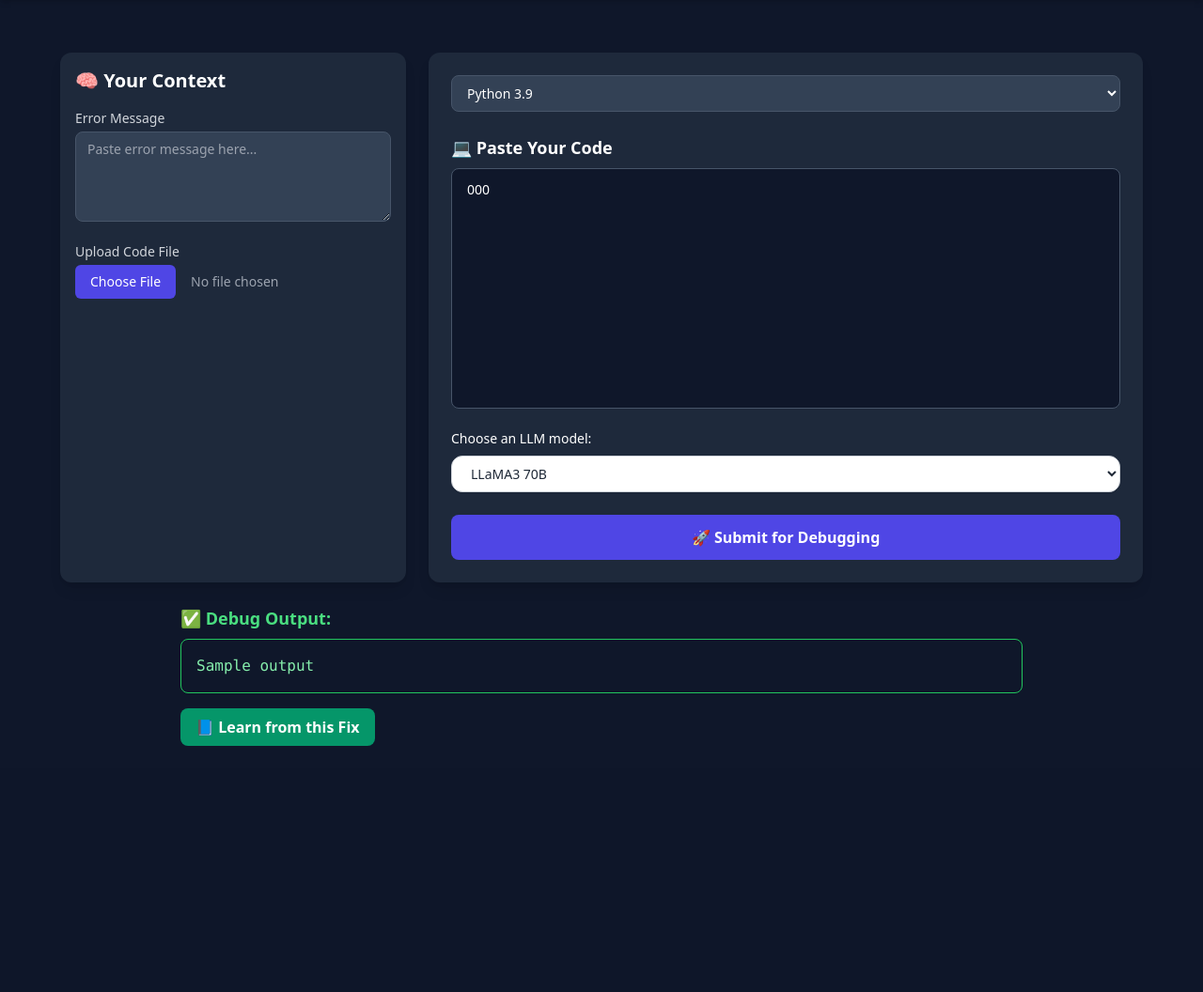
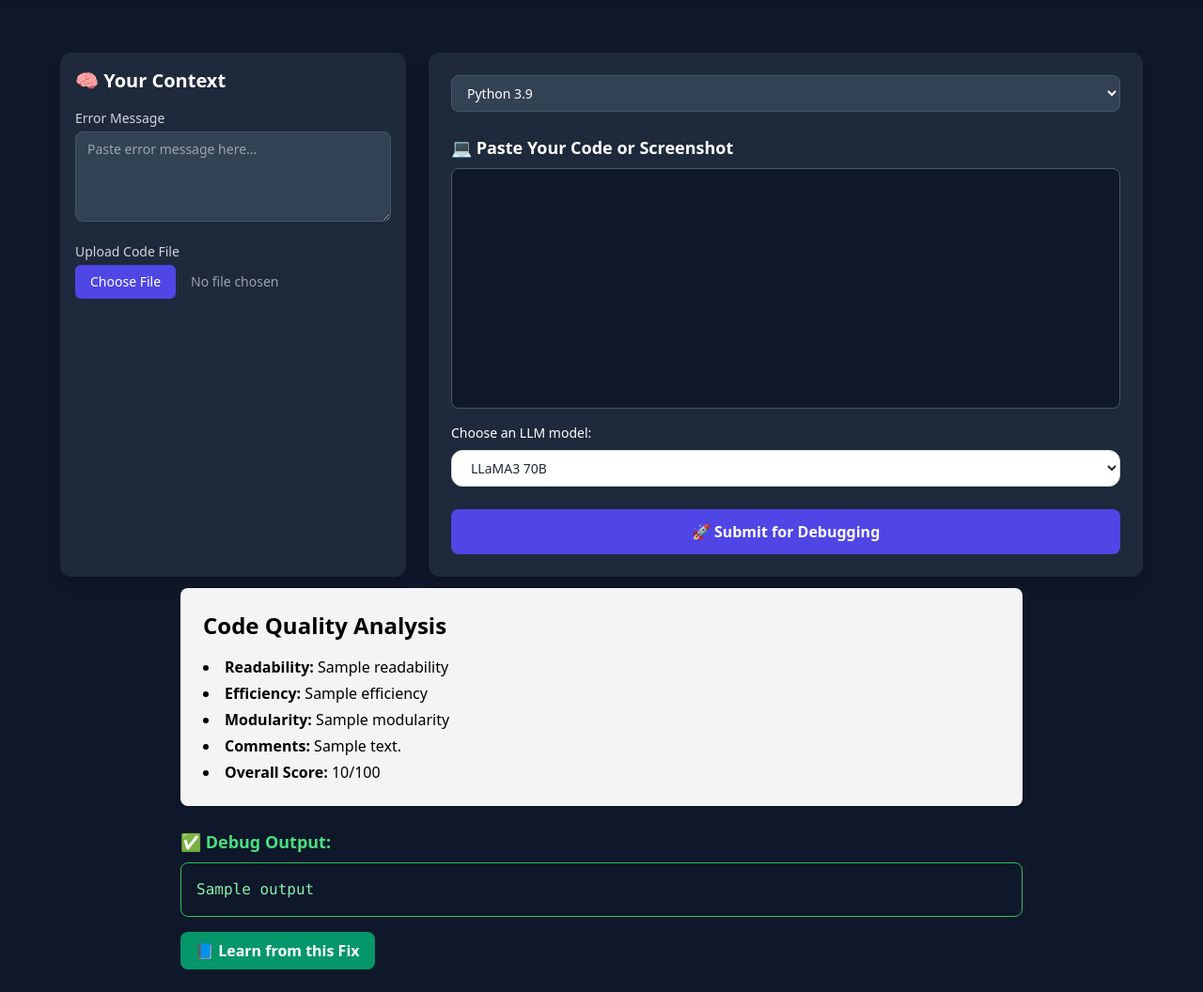
Before and after one commit to adarsh2023calc/vistas2, a FastAPI app: template templates/index.html in a window 1280 px wide. Shown: the part 72-1128 px from the top of the page at 94% size. Before the commit the page ends 866 px from the top, so only its background shows below. Run offline with FastAPI, Linux system fonts and the light colour scheme; the template is opened without the code that fills it: most values are stand-ins (such as "Sample title", 1, 10 or a date in 2020); some libraries are stand-ins or nearby versions.

Commit message:
deleted:    salesforce_codegen_finetuned/vocab.json

```diff
--- a/main.py
+++ b/main.py
@@ -4,11 +4,11 @@ from fastapi.templating import Jinja2Templates
 from langchain.agents import initialize_agent
 from langchain.agents.agent_types import AgentType
 from langchain_groq import ChatGroq
+from groq import Groq
 from langchain.tools import Tool
 import json
 from langchain.utilities.serpapi import SerpAPIWrapper
 from pydantic import BaseModel
-from langchain_core.exceptions import OutputParserException
 from passlib.context import CryptContext
 from transformers import AutoModelForCausalLM, AutoTokenizer, pipeline
 from langchain.llms import HuggingFacePipeline
@@ -18,6 +18,11 @@ import requests
 import os
 import torch
 from dotenv import load_dotenv
+
+
+
+
+
 
 
 
@@ -82,6 +87,29 @@ github_tool = Tool(
 
 
 
+
+
+def clean_llm_output_with_groq(raw_output):
+    prompt = f"""The following text is a raw output from a language model that failed to parse.
+        It may contain error messages or parsing failure notes.
+        Please remove all mentions of parsing errors or exceptions and return only the meaningful assistant response.
+
+        Raw Output:
+        \"\"\"{raw_output}\"\"\"
+
+        Cleaned Response:"""
+    client = Groq(api_key=os.environ.get("GROQ_API_KEY"),)
+
+    response = client.chat.completions.create(
+        model="llama3-70b-8192",
+        messages=[
+            {"role": "system", "content": "You are an assistant that cleans malformed LLM output."},
+            {"role": "user", "content": prompt}
+        ],
+        temperature=0.2
+    )
+
+    return response.choices[0].message.content.strip()
 
 
 def execute_code(language,code):
@@ -181,10 +209,12 @@ def ask_gpt(code, model,error):
 
     try:
         response = agent.run(input=prompt)
+
     except ValueError as e:
         # The ValueError contains the raw LLM output that couldn't be parsed
         print("⚡ Output parsing failed. Capturing raw output.")
         response = str(e)
+        response = clean_llm_output_with_groq(response)
 
     return response
 
@@ -199,9 +229,12 @@ async def home(request: Request):
 async def ask_groq(request: Request, code: str = Form(...), model: str = Form(...),language:str=Form(...),error:str=Form(...)):
     print(f"Selected Model: {model}")  # Debugging line
     output = ask_gpt(code, model,error)
+    if len(code.split()) > 1000:
+        code = "\n".join(code.split("\n")[:100]) + "\n# Code truncated due to size limit"
     code_debugging_output= execute_code(language,code)
-    print(code_debugging_output)
-    return templates.TemplateResponse("index.html", {"request": request, "output": output, "code": code, "model": model,"debug":code_debugging_output})
+    code_quality_response = AI_Code_Reviewer(code)
+    return templates.TemplateResponse("index.html", {"request": request, "output": output, "code": code, "model": model,"debug":code_debugging_output,"code_quality":code_quality_response})
+
 
 
 # Password hashing setup
@@ -270,8 +303,6 @@ async def learn(request: LearnRequest):
     try:
         llm = ChatGroq(temperature=0.7, model_name="llama3-70b-8192")
         response = llm.invoke(prompt)
-
-
         # Parse JSON response from LLM
         result = json.loads(response.content)
         print(result)
@@ -279,5 +310,74 @@ async def learn(request: LearnRequest):
         return {"resources":result}
 
     except Exception as e:
-        print(e)
-        return { "error": str(e) }
+        print(f"Initial parsing error: {e}")
+
+        try:
+            # Retry using the LLM to fix the malformed JSON
+            fix_prompt = f"""The following text was supposed to be a JSON response but failed to parse:
+            Please correct it and return a valid JSON object only. No explanation needed."""
+
+            fixed_response = llm.invoke(fix_prompt)
+            result = json.loads(fixed_response.content)
+            print("Fixed using LLM:", result)
+            return result
+
+        except Exception as inner_e:
+            print(f"Fix attempt failed: {inner_e}")
+            return {"error": f"Original error: {e}", "fix_attempt_error": str(inner_e)}
+
+
+
+
+
+def AI_Code_Reviewer(code):
+    prompt = f'''You are a strict code reviewer.
+                Here is the code:
+
+                {code}
+
+                Analyze the following code and return a score from 0 to 100 based only on:
+                1. Code readability
+                2. Naming conventions
+                3. Modularity and reuse
+                4. Commenting and documentation
+                5. Error handling (if applicable)
+
+                Respond only in this exact JSON format. Do not add explanations or markdown:
+
+                {{
+                "readability": "Good",
+                "efficiency": "Moderate",
+                "modularity": "Excellent",
+                "comments": "Lacking",
+                "overall_score": 75
+                }}
+                Only output this JSON list. Do not include any extra text.
+                '''
+
+    try:
+        llm = ChatGroq(temperature=0.2, model_name="llama3-70b-8192")
+        response = llm.invoke(prompt)
+        print(response)
+        # Parse JSON response from LLM
+        result = json.loads(response.content)
+
+
+        return result
+
+    except Exception as e:
+        print(f"Initial parsing error: {e}")
+
+        try:
+            # Retry using the LLM to fix the malformed JSON
+            fix_prompt = f"""The following text was supposed to be a JSON response but failed to parse:
+            Please correct it and return a valid JSON object only. No explanation needed."""
+
+            fixed_response = llm.invoke(fix_prompt)
+            result = json.loads(fixed_response.content)
+            print("Fixed using LLM:", result)
+            return result
+
+        except Exception as inner_e:
+            print(f"Fix attempt failed: {inner_e}")
+            return {"error": f"Original error: {e}", "fix_attempt_error": str(inner_e)}
--- a/templates/index.html
+++ b/templates/index.html
@@ -43,8 +43,17 @@
             <option value="html">HTML</option>
           </select>
         </div>
-        <label class="block text-lg font-semibold mb-2">💻 Paste Your Code</label>
-        <textarea name="code" placeholder="Paste your code here..." class="w-full h-64 bg-[#0f172a] border border-[#475569] rounded-lg px-4 py-3 text-sm text-white resize-none">{{code or " "}}</textarea>
+
+
+        <label class="block text-lg font-semibold mb-2">💻 Paste Your Code or Screenshot</label>
+
+        <div id="paste-area"
+            contenteditable="true"
+            class="w-full h-64 bg-[#0f172a] border border-[#475569] rounded-lg px-4 py-3 text-sm text-white overflow-auto resize-none"
+            placeholder="Paste your code or screenshot here...">
+        </div>
+
+        <input type="hidden" name="code" id="hidden-code">
         <input type="hidden" name="error" id="hidden-error-msg">
 
         <label for="llm-select" class="block mb-2 text-sm font-medium text-white mt-4">Choose an LLM model:</label>
@@ -65,6 +74,17 @@
 
     <!-- Output section -->
     {% if output %}
+          <div class="mt-3 w-full max-w-4xl bg-gray-100 p-6 rounded-lg shadow">
+        <h2 class="text-2xl font-semibold mb-4 text-black">Code Quality Analysis</h2>
+        <ul class="list-disc list-inside text-black space-y-1">
+          <li><strong>Readability:</strong> {{ code_quality.readability }}</li>
+          <li><strong>Efficiency:</strong> {{ code_quality.efficiency }}</li>
+          <li><strong>Modularity:</strong> {{ code_quality.modularity }}</li>
+          <li><strong>Comments:</strong> {{ code_quality.comments }}</li>
+          <li><strong>Overall Score:</strong> {{ code_quality.overall_score }}/100</li>
+        </ul>
+      </div>
+
       <div class="mt-6 w-full max-w-4xl">
         <h2 class="text-lg font-semibold text-green-400">✅ Debug Output:</h2>
         <pre id="output-id" class="mt-2 bg-[#0f172a] p-4 rounded-lg border border-green-500 text-green-300 whitespace-pre-wrap">{{ output }}</pre>
@@ -94,14 +114,13 @@
 
                   data.resources.forEach(resource => {
                     const item = document.createElement('li');
-                    const iframe= document.createElement('iframe');
-                    iframe.src = resource.url;
-                    iframe.target = "_blank";
-                    iframe.height="370";
-                    iframe.width="400";
-                    iframe.name = resource.title;
-                    item.appendChild(iframe);
+                    const link= document.createElement('a');
+                    link.href = resource.url;
+                    link.text = resource.title;
+                    link.target = '_blank';
+                    item.appendChild(link);
                     list.appendChild(item);
+
                   });
 
                   document.getElementById('learn-resources').classList.remove('hidden');
@@ -110,6 +129,37 @@
 
                 }
           }
+          </script>
+
+          <script>
+
+  const pasteArea = document.getElementById('paste-area');
+  const hiddenCode = document.getElementById('hidden-code');
+
+
+        pasteArea.addEventListener('paste', async (event) => {
+          const items = (event.clipboardData || window.clipboardData).items;
+          for (const item of items) {
+            if (item.type.indexOf("image") === 0) {
+              const file = item.getAsFile();
+              const reader = new FileReader();
+              reader.onload = (evt) => {
+                const img = document.createElement("img");
+                img.src = evt.target.result;
+                img.className = "my-2 rounded max-w-full";
+                pasteArea.appendChild(img);
+              };
+              reader.readAsDataURL(file);
+              event.preventDefault();
+            }
+          }
+        });
+
+        // On form submit, save HTML content to the hidden input
+        document.querySelector("form")?.addEventListener("submit", () => {
+          hiddenCode.value = pasteArea.textContent;
+        });
+
 
           </script>
         </div>
@@ -125,6 +175,21 @@
       <div class="mt-6 w-full max-w-4xl">
         <h2 class="text-lg font-semibold text-green-400">✅ Console Output:</h2>
         <pre class="mt-2 bg-[#0f172a] p-4 rounded-lg border border-green-500 text-green-300 whitespace-pre-wrap">{{ debug }}</pre>
+      </div>
+
+      <div class = "mt-3 w-3">
+        <h2 class="text-lg font-semibold text-white">Was this code helpful for you?</h2>
+        <div>
+
+          <button type="submit" class="w-full bg-red-600 hover:bg-indigo-700 text-white font-semibold py-3 rounded-lg transition duration-200 mt-6">
+            More Review required
+          <button type ="submit" class="w-full bg-green-600 hover:bg-indigo-700 text-white font-semibold py-3 rounded-lg transition duration-200 mt-6">
+            It's ok
+          </button>
+          <textarea placeholder="Enter what did you want from "></textarea>
+        </button>
+        </div>
+
       </div>
     {% endif %}
 
```
Also changed, not shown: db.py (+61 -0 lines), 1 other file.
